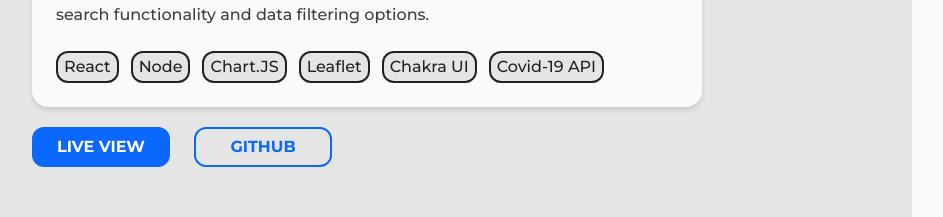
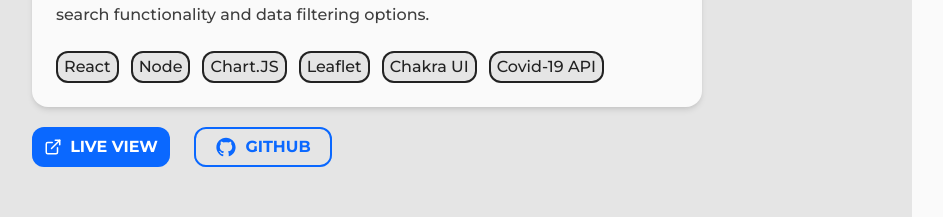
Before and after one commit to pvlvstepan/portfolio-v1, a React (Create React App) app: page / in a window 1280 px wide. Shown: the part 1620-1837 px from the top of the page, without its empty margins (54-997 px from the left). Built offline with nearby package versions, Linux system fonts and the light colour scheme.

Commit message:
Add icons to project buttons

```diff
--- a/src/components/SectionProjects/Project/index.js
+++ b/src/components/SectionProjects/Project/index.js
@@ -6,7 +6,8 @@ import { motion } from 'framer-motion';
 import React from 'react';
 import useSlideFadeOnView from '../../../hooks/useSlideFadeOnView';
 import { slideFade } from '../../../animations';
-
+import { AiFillGithub } from 'react-icons/ai';
+import { FiExternalLink } from 'react-icons/fi';
 
 const Project = ({ data }) => {
     const accent = useColorModeValue('light.accent', 'dark.accent');
@@ -65,8 +66,8 @@ const Project = ({ data }) => {
                 initial='hidden'
                 animate={buttonAnimation}>
                 <SimpleGrid columns={2} row={1} maxW={{ xs: 'full', sm: '300px' }} gridGap={6}>
-                    <Button isExternal={true} as={Link} href={data.liveView}>Live View</Button>
-                    <Button isExternal={true} as={Link} href={data.github} variant='secondary'>GitHub</Button>
+                    <Button leftIcon={<FiExternalLink fontSize='18px' />} isExternal={true} as={Link} href={data.liveView}>Live View</Button>
+                    <Button leftIcon={<AiFillGithub />} isExternal={true} as={Link} href={data.github} variant='secondary'>GitHub</Button>
                 </SimpleGrid>
             </motion.div>
         </VStack>
```
